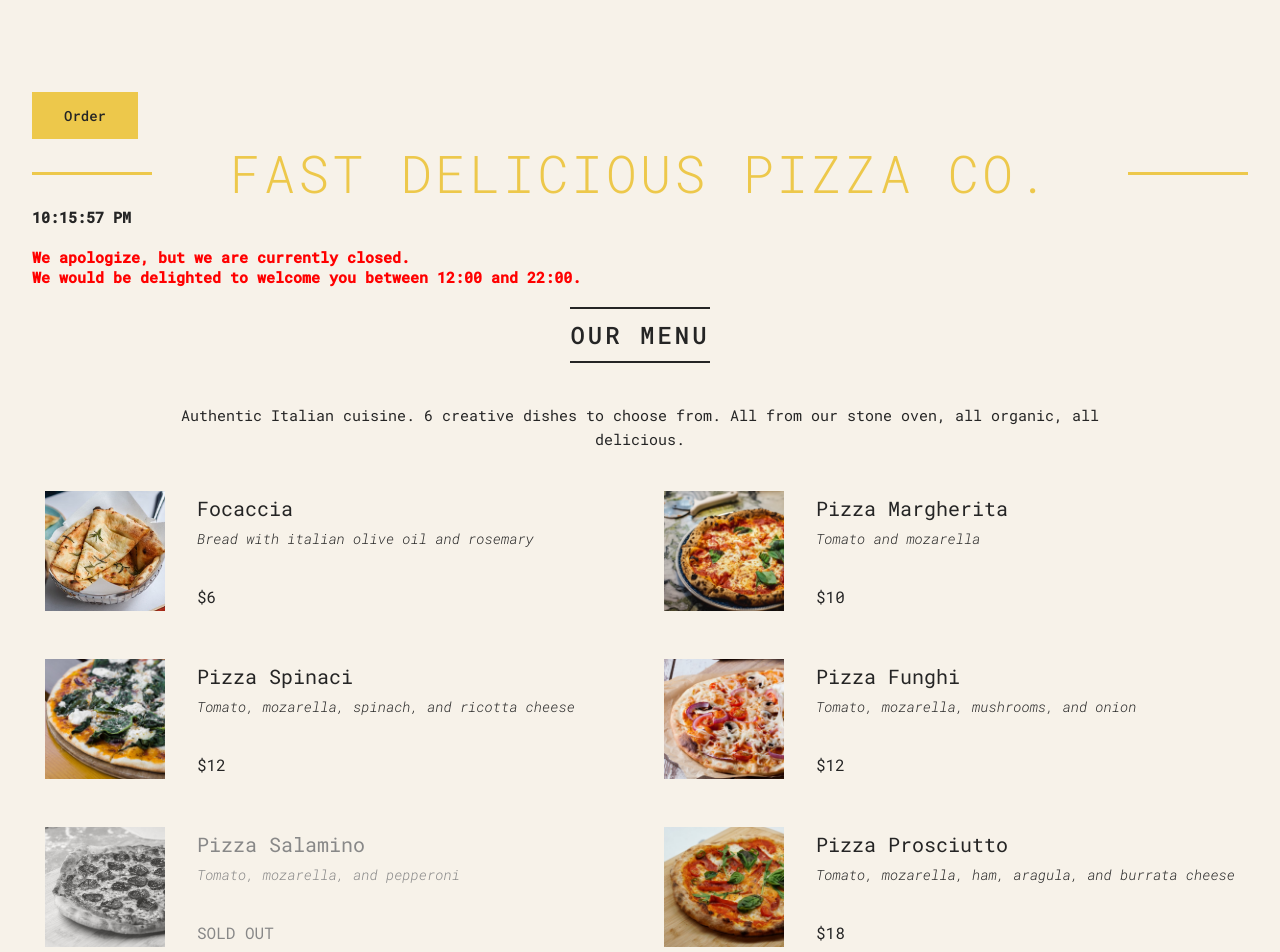
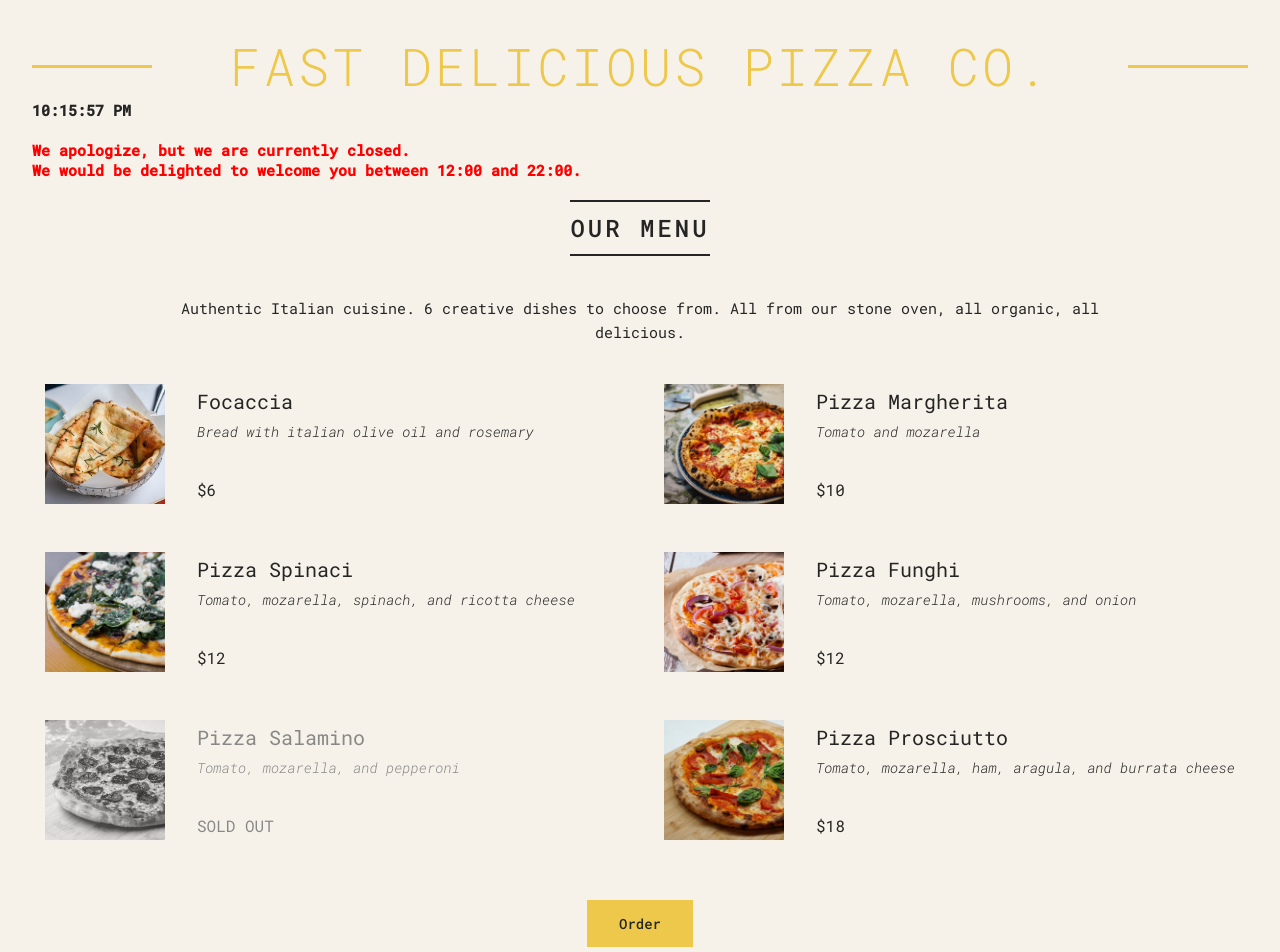
Before and after one commit to Scientific-Research/pizza-menu, a React (Vite) app: page / in a window 1280 px wide. Shown: the top 952 px of the page. Built offline with nearby package versions, Linux system fonts and the light colour scheme.

Commit message:
404 page is still working, the Order button in down, but the Page Not Found is appearing on top of the home page and i am thinking about that!

```diff
--- a/src/App.tsx
+++ b/src/App.tsx
@@ -67,13 +67,21 @@ export default function App() {
   return (
     <>
       {/* <Router> */}
-      <button className="btn" onClick={() => navigate("/404")}>
+      {/* <button className="btn" onClick={() => navigate("/404")}>
         Order
-      </button>
+      </button> */}
       <Routes>
         <Route path="/" element={<Navigate to="/" />} />
         <Route path="/404" element={<NotFoundPage />} />
         <Route path="*" element={<NotFoundPage />} />
+        <Route
+          path="*"
+          element={
+            <button className="btn" onClick={() => navigate("/404")}>
+              Order
+            </button>
+          }
+        />
       </Routes>
       {/* </Router> */}
     </>
@@ -191,18 +199,17 @@ export const Pizza = ({ pizzaObj }: { pizzaObj: IPizza }) => {
 };
 
 export const Footer = () => {
-  // const navigate = useNavigate();
-  // const handleOrderClick = () => {
-  //   navigate("/404");
-  // };
+  const navigate = useNavigate();
+  const handleOrderClick = () => {
+    navigate("/404");
+  };
 
   return (
     <footer className="footer">
       <div className="order">
-        {/* <button className="btn" onClick={handleOrderClick}> */}
-        {/* <button className="btn" onClick={navigate("/404")}>
+        <button className="btn" onClick={handleOrderClick}>
           Order
-        </button> */}
+        </button>
       </div>
     </footer>
   );
```
